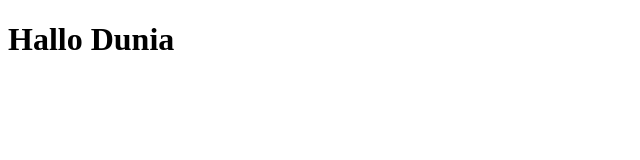
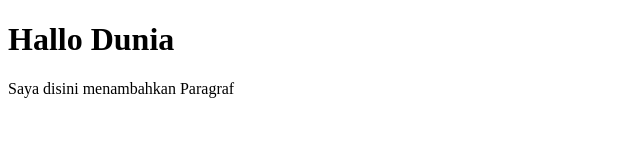
Before and after one commit to Super-Massive/Practicing-github, a plain HTML site: page index.html in a window 1280 px wide. Shown: the whole page, without its empty margins (0-640 px from the left). Drawn offline with Linux system fonts and the light colour scheme.

Commit message:
Menambahkan Paragraf

```diff
--- a/index.html
+++ b/index.html
@@ -7,5 +7,6 @@
 </head>
 <body>
     <h1>Hallo Dunia</h1>
+    <p>Saya disini menambahkan Paragraf</p>
 </body>
 </html>
```
